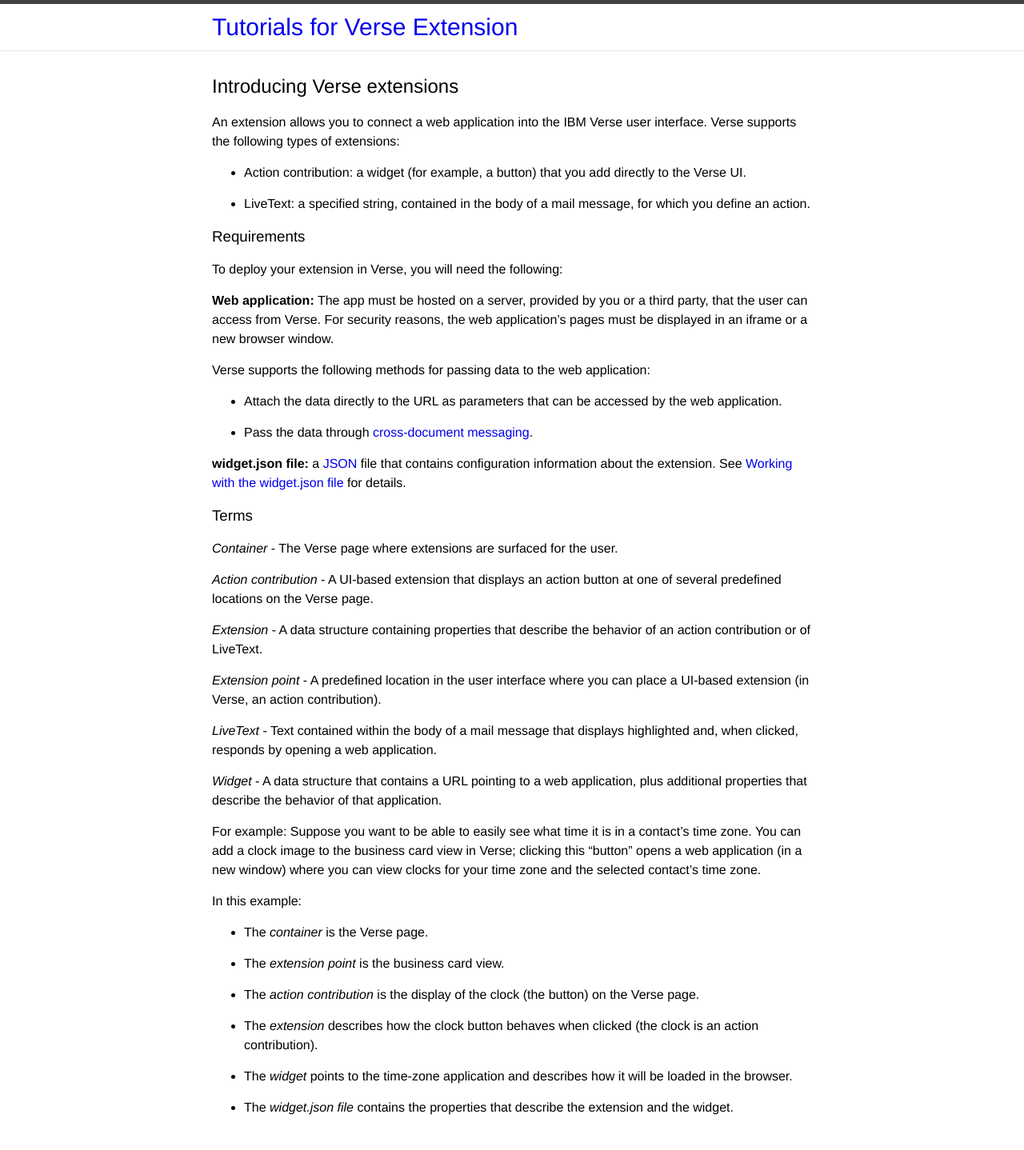
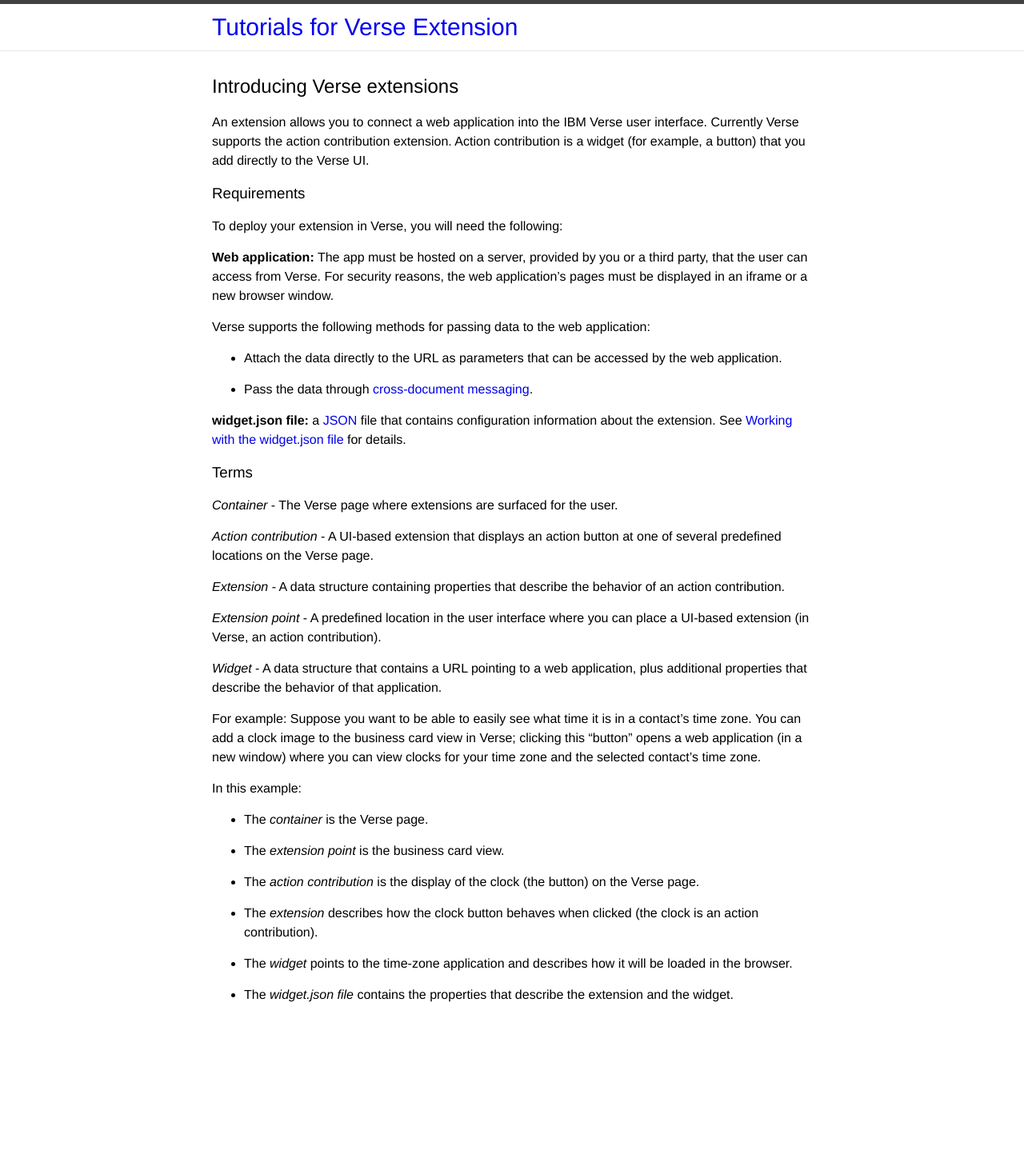
Before and after one commit to ibmverse/verse-developer, a Jekyll site: the page built from _tutorials/ext-intro.markdown, in a window 1280 px wide. Shown: the whole page at 80% size. Built offline with Jekyll 4.4.1, drawn with Linux system fonts in a browser that asks for light colours; after the commit the page ends 1297 px from its top, so only the background shows below that.

Commit message:
246256 new updates for tutorial

```diff
--- a/_tutorials/business_card.markdown
+++ b/_tutorials/business_card.markdown
@@ -63,15 +63,15 @@
 
 * __extensions__ configures the widget as an action contribution, and uses __"object": "person"__ to specify that the action button is rendered in the business card view.
 
+* __features : ["core"]__ in __payload__ indicates that Verse will send context data to the specified web application through cross-document messaging. Refer to [Sending data to a web application][2] to learn how to construct the web application page to receive cross-document messages. In this example we are printing out all the context information in the specified web application. If we are only sending the context property profile.primaryEmail to the web application as the value of the URL parameter we do not need to include __features : ["core"]__.
+
 * __preferences__ in __payload__ indicates that a __context__ property called profile.primaryEmail is sent to the web application as the value of the URL parameter called __searchFor__.
-
-* __features : ["core"]__ in __payload__ indicates that Verse will send context data to the specified web application through cross-document messaging. Refer to [Sending data to a web application][2] to learn how to construct the web application page to receive cross-document messages. In this example we are printing out all the context information in the specified web application. If we are only sending the context property profile.primaryEmail to the web application as the value of the URL parameter we do not need to include __features : ["core"]__.
 
 In Verse, __context__ is an internal data object; in the business card view, it references information about the user who is described by the business card. For more information, see the "The context structure from the business card view" section at the end of this tutorial.
 
 ### Step 3. Load the widget into Verse and interact with it
 
-1. Open Verse in the Chrome browser.
+1. Open or reload Verse in the Chrome browser.
 
 2. Open a business card and view it:
 
--- a/_tutorials/ext-intro.markdown
+++ b/_tutorials/ext-intro.markdown
@@ -8,11 +8,7 @@
 
 ## {{page.title}}
 
-An extension allows you to connect a web application into the IBM Verse user interface. Verse supports the following types of extensions:
-
-* Action contribution: a widget (for example, a button) that you add directly to the Verse UI.
-
-* LiveText: a specified string, contained in the body of a mail message, for which you define an action.
+An extension allows you to connect a web application into the IBM Verse user interface. Currently Verse supports the action contribution extension. Action contribution is a widget (for example, a button) that you add directly to the Verse UI.
 
 ### Requirements
 
@@ -35,11 +31,9 @@
 
 *Action contribution* - A UI-based extension that displays an action button at one of several predefined locations on the Verse page.
 
-*Extension* - A data structure containing properties that describe the behavior of an action contribution or of LiveText.
+*Extension* - A data structure containing properties that describe the behavior of an action contribution.
 
 *Extension point* - A predefined location in the user interface where you can place a UI-based extension (in Verse, an action contribution).
-
-*LiveText* - Text contained within the body of a mail message that displays highlighted and, when clicked, responds by opening a web application.
 
 *Widget* - A data structure that contains a URL pointing to a web application, plus additional properties that describe the behavior of that application.
 
--- a/_tutorials/mail.compose.markdown
+++ b/_tutorials/mail.compose.markdown
@@ -61,7 +61,7 @@
 
 ### Step 3. Load the widget into Verse and interact with it
 
-1.	Open Verse in the Chrome browser.
+1.	Open or reload Verse in the Chrome browser.
 
 2.	Click __Compose__ to open the mail compose view:
 
--- a/_tutorials/mail.read.markdown
+++ b/_tutorials/mail.read.markdown
@@ -62,7 +62,7 @@
 
 ### Step 3. Load the widget into Verse and interact with it.
 
-1.	Open Verse in the Chrome browser.
+1.	Open or reload Verse in the Chrome browser.
 
 2.	Click an email to open it in mail read view.
 
```
Also changed, not shown: _tutorials/ext-install-toolkit.markdown (+4 -3 lines).
